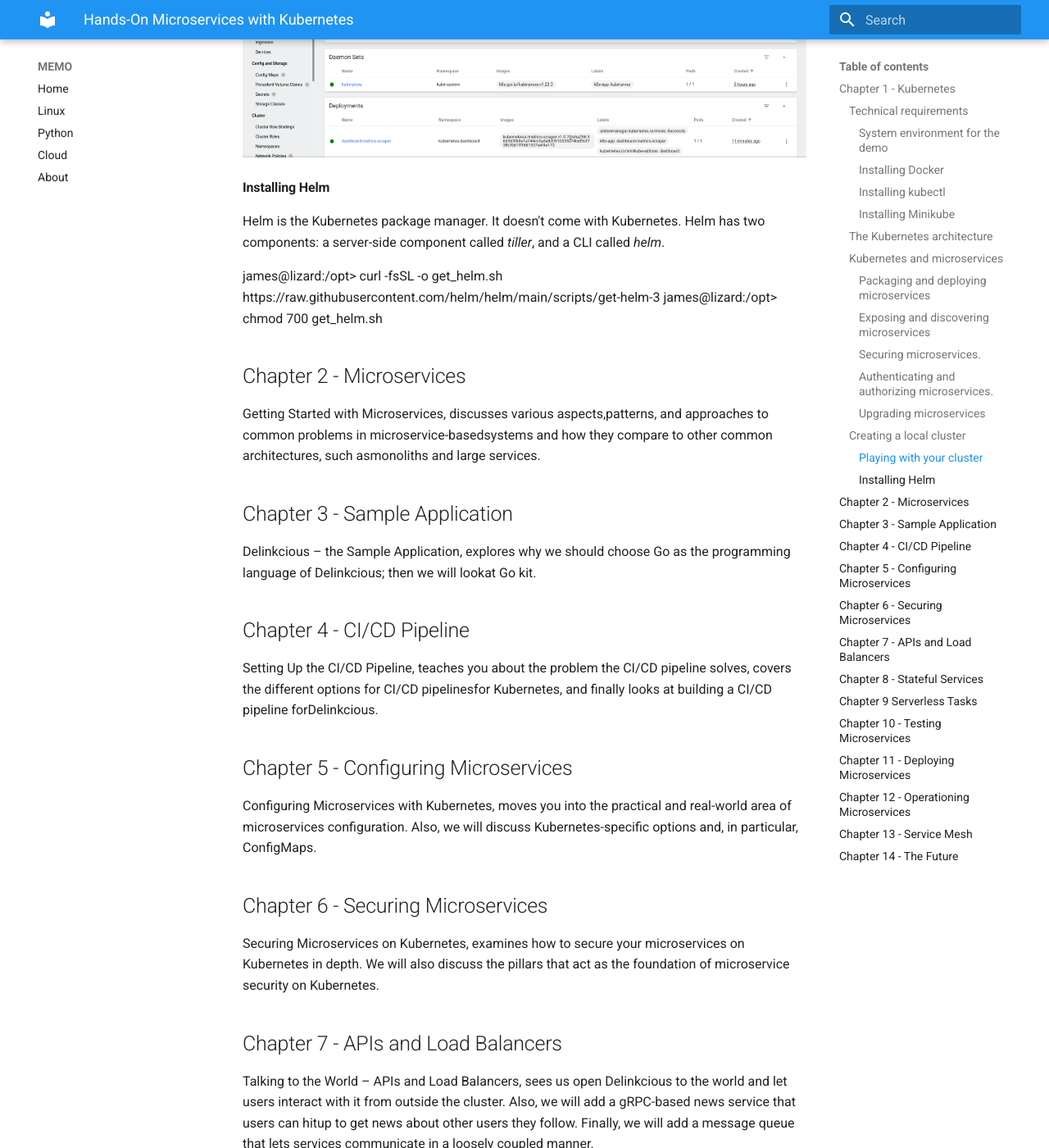
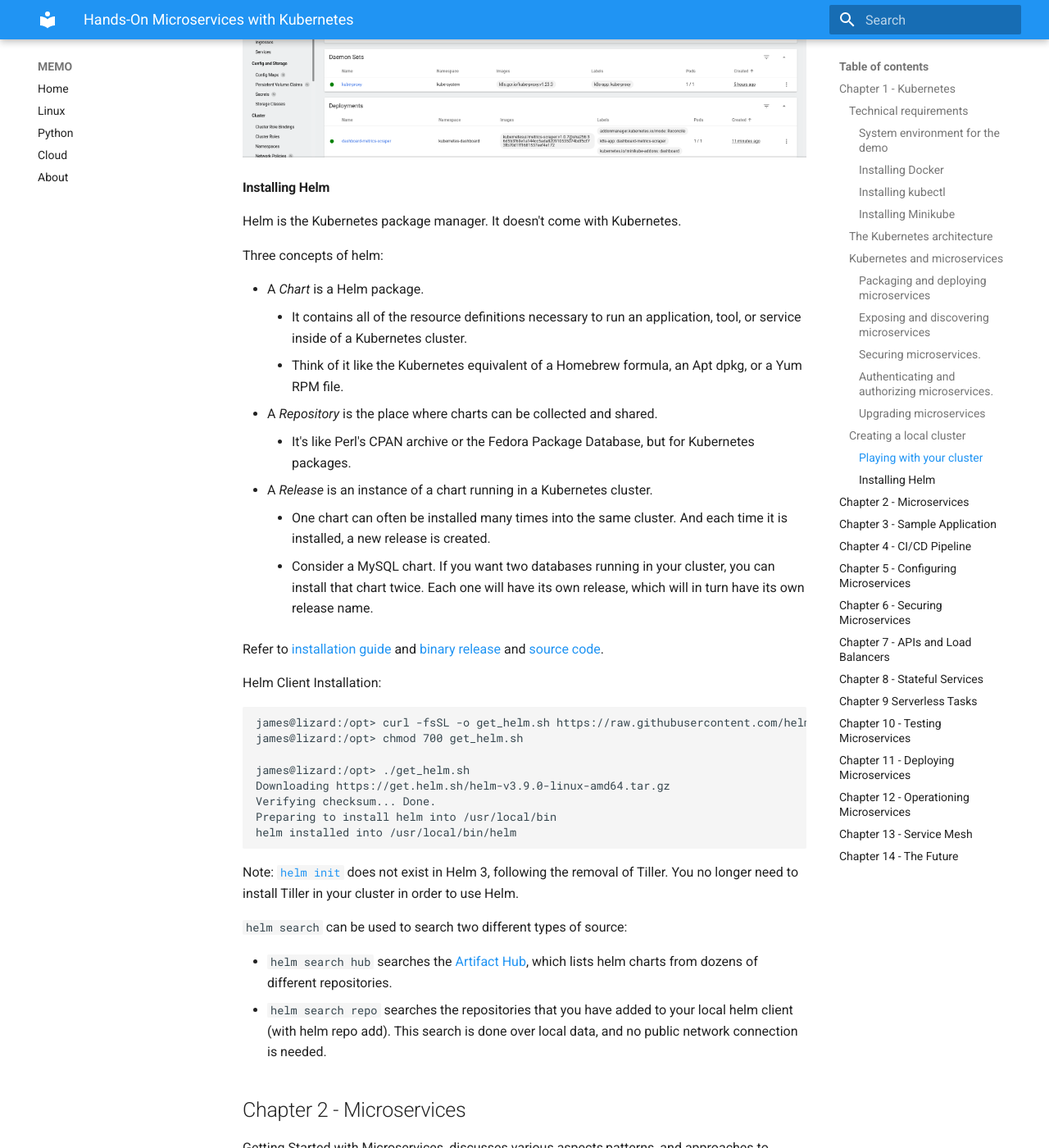
Before and after one commit to huyuhui001/mySite, an MkDocs documentation site: the page built from docs/cloud/MicroservicesKubernetes.md, in a window 1280 px wide and 1400 px high, scrolled down 9041 px. Shown: the whole window at 82% size. Built offline with MkDocs 1.6.1 and Material for MkDocs 9.7.7, drawn with Linux system fonts in a browser that asks for light colours.

Commit message:
Documentation

````diff
--- a/docs/cloud/MicroservicesKubernetes.md
+++ b/docs/cloud/MicroservicesKubernetes.md
@@ -364,11 +364,42 @@
 #### Installing Helm
 
 Helm is the Kubernetes package manager. It doesn't come with Kubernetes.
-Helm has two components: a server-side component called *tiller*, and a CLI called *helm*.
+
+Three concepts of helm:
+
+* A *Chart* is a Helm package.
+    * It contains all of the resource definitions necessary to run an application, tool, or service inside of a Kubernetes cluster.
+    * Think of it like the Kubernetes equivalent of a Homebrew formula, an Apt dpkg, or a Yum RPM file.
+* A *Repository* is the place where charts can be collected and shared.
+    * It's like Perl's CPAN archive or the Fedora Package Database, but for Kubernetes packages.
+* A *Release* is an instance of a chart running in a Kubernetes cluster.
+    * One chart can often be installed many times into the same cluster. And each time it is installed, a new release is created.
+    * Consider a MySQL chart. If you want two databases running in your cluster, you can install that chart twice. Each one will have its own release, which will in turn have its own release name.
+
+Refer to [installation guide](https://helm.sh/docs/intro/install/) and [binary release](https://github.com/helm/helm/releases) and [source code](https://github.com/helm/helm).
+
+Helm Client Installation:
+```
+james@lizard:/opt> curl -fsSL -o get_helm.sh https://raw.githubusercontent.com/helm/helm/main/scripts/get-helm-3
+james@lizard:/opt> chmod 700 get_helm.sh
+
+james@lizard:/opt> ./get_helm.sh
+Downloading https://get.helm.sh/helm-v3.9.0-linux-amd64.tar.gz
+Verifying checksum... Done.
+Preparing to install helm into /usr/local/bin
+helm installed into /usr/local/bin/helm
+```
+
+Note:
+[`helm init`](https://helm.sh/docs/helm/helm_init/) does not exist in Helm 3, following the removal of Tiller. You no longer need to install Tiller in your cluster in order to use Helm.
 
 
-james@lizard:/opt> curl -fsSL -o get_helm.sh https://raw.githubusercontent.com/helm/helm/main/scripts/get-helm-3
-james@lizard:/opt> chmod 700 get_helm.sh
+`helm search` can be used to search two different types of source:
+
+* `helm search hub` searches the [Artifact Hub](https://artifacthub.io/), which lists helm charts from dozens of different repositories.
+* `helm search repo` searches the repositories that you have added to your local helm client (with helm repo add). This search is done over local data, and no public network connection is needed.
+
+
 
 
 
@@ -376,6 +407,27 @@
 ## Chapter 2 - Microservices
 
 Getting Started with Microservices, discusses various aspects,patterns, and approaches to common problems in microservice-basedsystems and how they compare to other common architectures, such asmonoliths and large services.
+
+
+
+
+
+
+
+
+
+
+
+
+
+
+
+
+
+
+
+
+
 
 ## Chapter 3 - Sample Application
 
````
